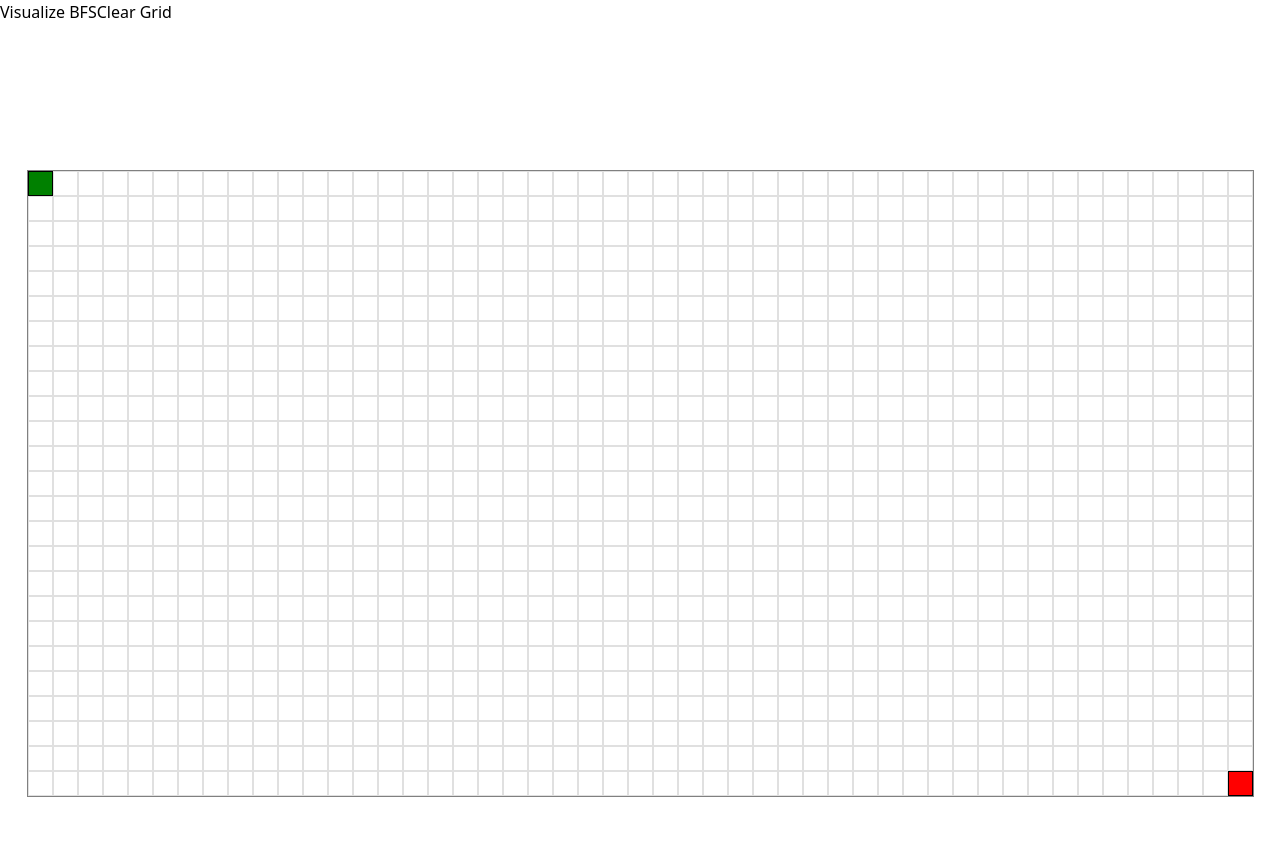
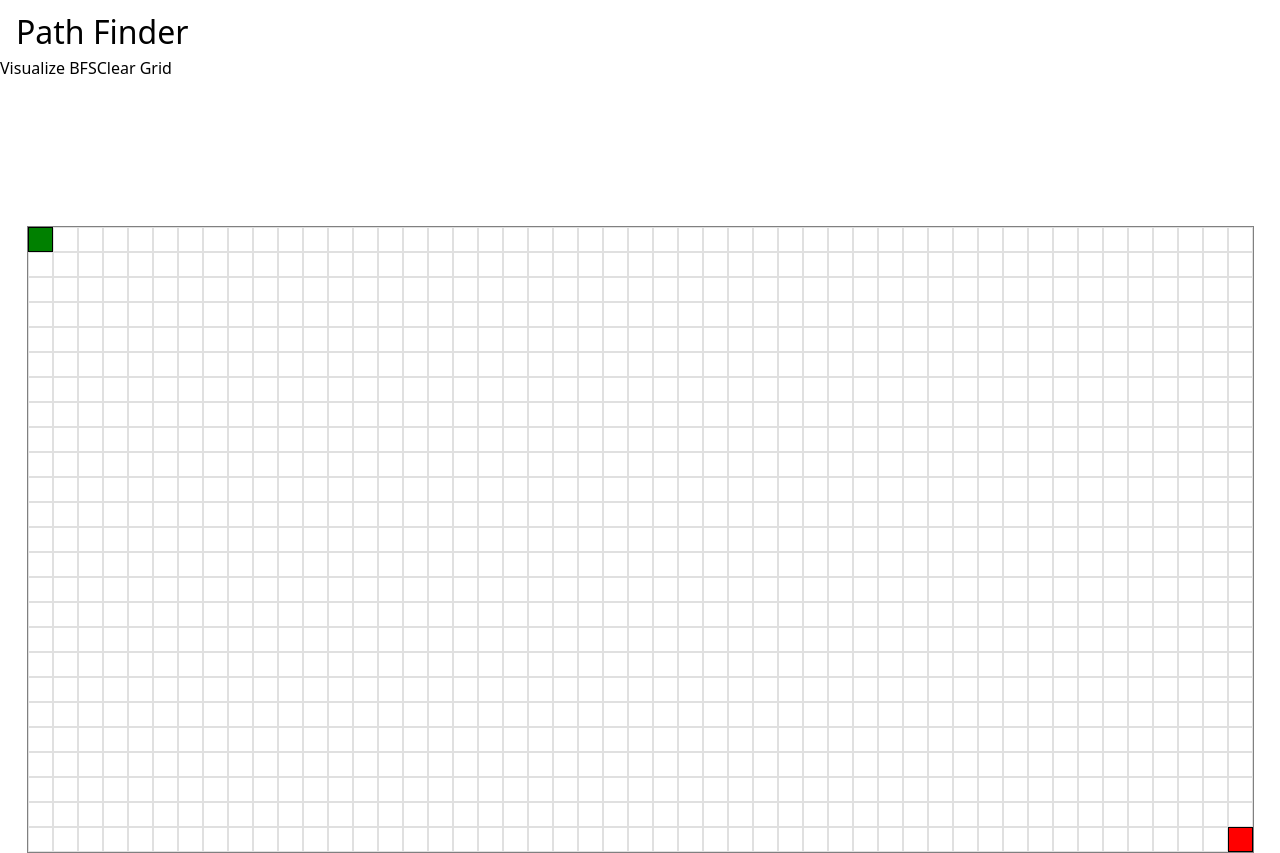
Before and after one commit to ali-anas/algo-visualizer, a React (Vite) app: page / in a window 1280 px wide. Before the commit the page ends 800 px from the top, so only its background shows below. Built offline with nearby package versions, Linux system fonts and the light colour scheme.

Commit message:
added Header

```diff
--- /dev/null
+++ b/src/components/Header/header.module.scss
@@ -0,0 +1,9 @@
+.header {
+  height: 56px;
+  width: 100%;
+
+  h1 {
+    font-size: 32px;
+  }
+  padding: 8px 16px;
+}
--- /dev/null
+++ b/src/components/Header/index.jsx
@@ -0,0 +1,12 @@
+import React from 'react';
+import classes from './header.module.scss'
+
+const Header = () => {
+  return (
+    <div className={classes.header}>
+      <h1>Path Finder</h1>
+    </div>
+  )
+}
+
+export default Header;
--- a/src/layouts/MainLayout.jsx
+++ b/src/layouts/MainLayout.jsx
@@ -1,10 +1,12 @@
 import React from 'react'
-import Grid from '../components/Grid/Grid'
-import Controller from '../components/controller/controller'
+import Grid from '../components/Grid/Grid';
+import Controller from '../components/controller/controller';
+import Header from '../components/Header';
 
 const MainLayout = () => {
   return (
     <>
+      <Header />
       <Controller />
       <Grid />
     </>
```
